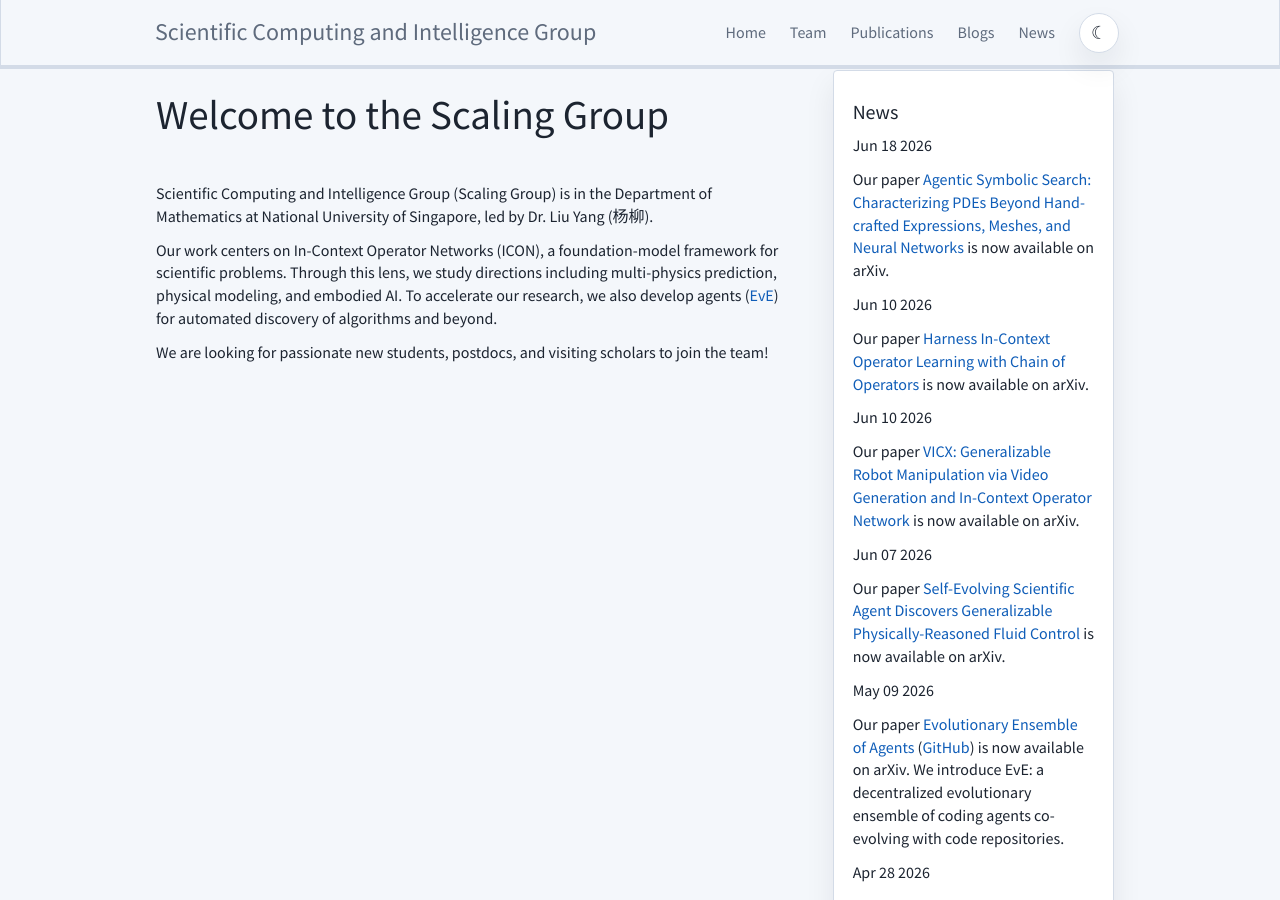
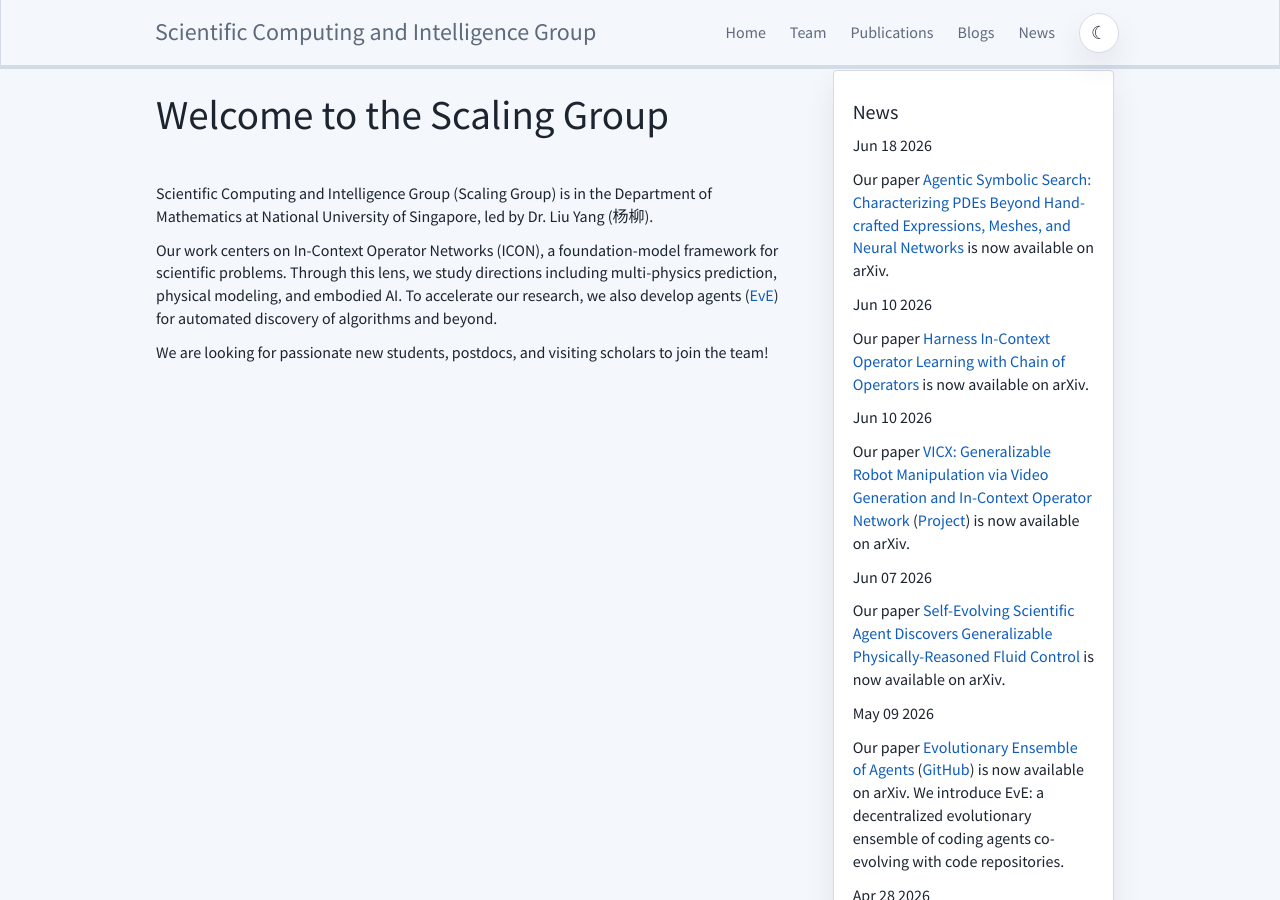
Before and after one commit to scaling-group/scaling-group.github.io, a Jekyll site: the page built from _pages/home.md, in a window 1280 px wide and 900 px high. Built offline with Jekyll 4.4.1, drawn with Linux system fonts in a browser that asks for light colours.

Commit message:
Update VICX project page

```diff
--- a/_data/news.yml
+++ b/_data/news.yml
@@ -5,7 +5,7 @@
   headline: "Our paper [Harness In-Context Operator Learning with Chain of Operators](https://arxiv.org/abs/2606.12318) is now available on arXiv."
 
 - date: Jun 10 2026
-  headline: "Our paper [VICX: Generalizable Robot Manipulation via Video Generation and In-Context Operator Network](https://arxiv.org/abs/2606.12028) is now available on arXiv."
+  headline: "Our paper [VICX: Generalizable Robot Manipulation via Video Generation and In-Context Operator Network](https://arxiv.org/abs/2606.12028) ([Project](https://scaling-group.github.io/vicx/)) is now available on arXiv."
 
 - date: Jun 07 2026
   headline: "Our paper [Self-Evolving Scientific Agent Discovers Generalizable Physically-Reasoned Fluid Control](https://arxiv.org/abs/2606.08405) is now available on arXiv."
--- a/vicx/index.html
+++ b/vicx/index.html
@@ -17,8 +17,8 @@
         <a class="site-return-link" href="https://scaling-group.github.io/">Back to Scaling Group</a>
         <span class="badge">VICX Project Page</span>
         <h1>VICX: Generalizable Robot Manipulation via Video Generation and In-Context Operator Network</h1>
-        <p class="authors">Song Chen*, Linyan Xiang*, Ying Zhou, Liu Yang</p>
-        <p class="authors">* Equal contribution</p>
+        <p class="authors">Song Chen*, Linyan Xiang*, Ying Zhou, Liu Yang†</p>
+        <p class="authors">* Equal contribution · † Corresponding author: <a href="mailto:yangliu@nus.edu.sg">yangliu@nus.edu.sg</a></p>
         <nav class="paper-links header-links" aria-label="Project resources">
           <a href="https://arxiv.org/abs/2606.12028">Paper</a>
           <a aria-disabled="true">Code · Coming soon</a>
```
